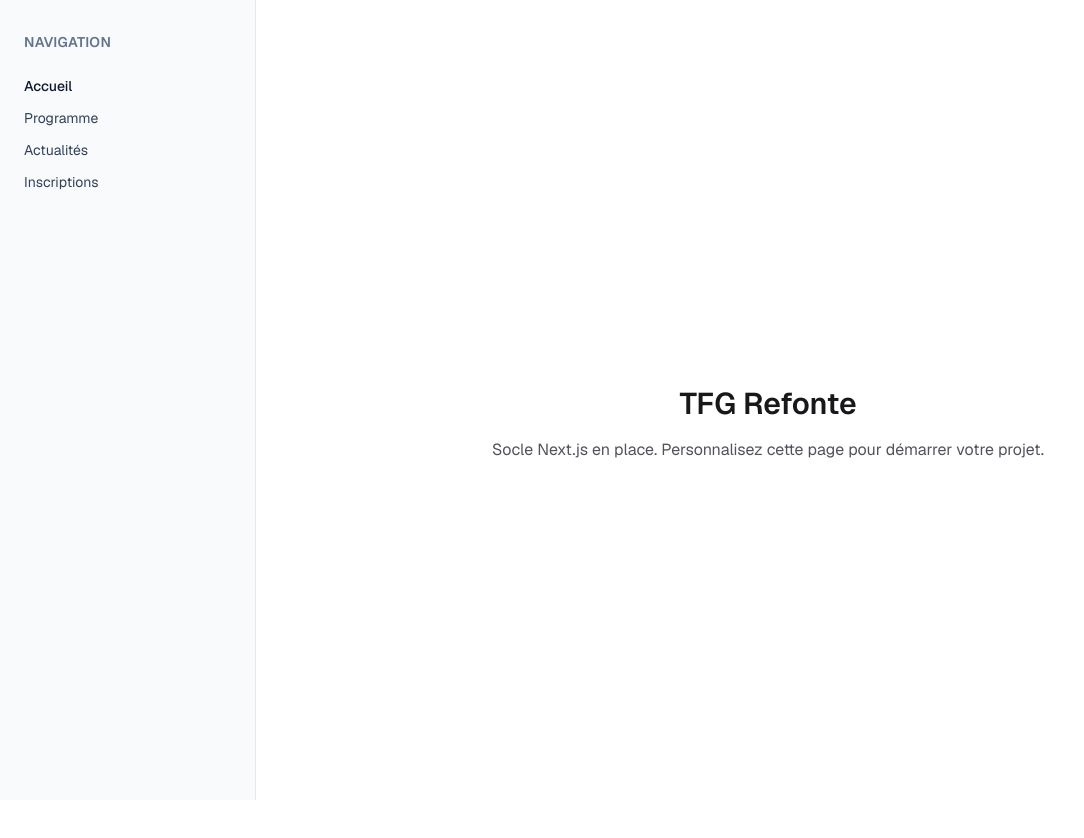
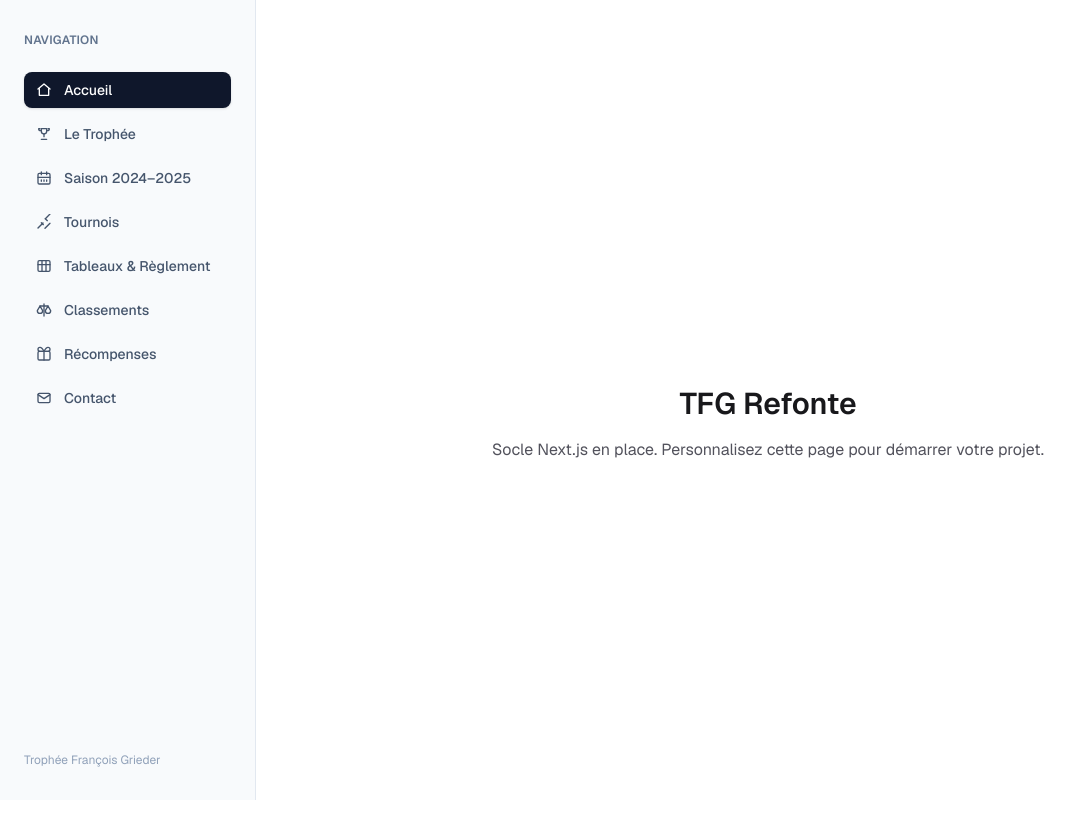
Before and after one commit to jesared/tfg-refonte, a Next.js app: page / in a window 1280 px wide. Shown: the top 838 px of the page, without its empty margins (0-1084 px from the left). Built offline with nearby package versions, Linux system fonts and the light colour scheme.

Commit message:
Fix sidebar dependencies

```diff
--- a/app/layout.tsx
+++ b/app/layout.tsx
@@ -1,6 +1,7 @@
 import type { Metadata } from "next";
 import { Geist, Geist_Mono } from "next/font/google";
 import "./globals.css";
+import { Sidebar } from "@/components/Sidebar";
 
 const geistSans = Geist({
   variable: "--font-geist-sans",
@@ -28,46 +29,8 @@
         className={`${geistSans.variable} ${geistMono.variable} min-h-full bg-white antialiased`}
       >
         <div className="min-h-full">
-          <header className="border-b border-slate-200 bg-white md:hidden">
-            <div className="flex items-center justify-between px-4 py-3">
-              <div className="flex flex-col">
-                <span className="text-sm font-semibold text-slate-900">
-                  Trophée François Grieder
-                </span>
-                <span className="text-xs text-slate-500">
-                  Challenge régional de tennis de table
-                </span>
-              </div>
-              <button
-                type="button"
-                className="inline-flex items-center rounded-md border border-slate-200 px-3 py-2 text-sm font-medium text-slate-700 shadow-sm"
-              >
-                Menu
-              </button>
-            </div>
-          </header>
-
           <div className="md:flex">
-            <aside className="hidden border-r border-slate-200 bg-slate-50 md:fixed md:inset-y-0 md:flex md:w-64 md:flex-col md:px-6 md:py-8">
-              <div className="text-sm font-semibold uppercase tracking-wide text-slate-500">
-                Navigation
-              </div>
-              <nav className="mt-6 space-y-3 text-sm text-slate-700">
-                <a className="block font-medium text-slate-900" href="#">
-                  Accueil
-                </a>
-                <a className="block" href="#">
-                  Programme
-                </a>
-                <a className="block" href="#">
-                  Actualités
-                </a>
-                <a className="block" href="#">
-                  Inscriptions
-                </a>
-              </nav>
-            </aside>
-
+            <Sidebar />
             <div className="flex-1 md:pl-64">
               <main className="px-4 py-6 sm:px-6 lg:px-8">{children}</main>
             </div>
--- /dev/null
+++ b/components/Sidebar.tsx
@@ -0,0 +1,127 @@
+"use client";
+
+import {
+  CalendarDays,
+  Gift,
+  Home,
+  Mail,
+  Scale,
+  Swords,
+  Table2,
+  Trophy,
+  X,
+} from "lucide-react";
+import { usePathname } from "next/navigation";
+import { useState } from "react";
+
+import { SidebarItem } from "@/components/SidebarItem";
+
+const navigationItems = [
+  { href: "/", label: "Accueil", icon: Home },
+  { href: "/le-trophee", label: "Le Trophée", icon: Trophy },
+  { href: "/saison-2024-2025", label: "Saison 2024–2025", icon: CalendarDays },
+  { href: "/tournois", label: "Tournois", icon: Swords },
+  { href: "/tableaux-reglement", label: "Tableaux & Règlement", icon: Table2 },
+  { href: "/classements", label: "Classements", icon: Scale },
+  { href: "/recompenses", label: "Récompenses", icon: Gift },
+  { href: "/contact", label: "Contact", icon: Mail },
+];
+
+const isItemActive = (pathname: string, href: string) => {
+  if (href === "/") {
+    return pathname === "/";
+  }
+
+  return pathname.startsWith(href);
+};
+
+export function Sidebar() {
+  const pathname = usePathname();
+  const [isOpen, setIsOpen] = useState(false);
+
+  return (
+    <>
+      <header className="border-b border-slate-200 bg-white md:hidden">
+        <div className="flex items-center justify-between px-4 py-3">
+          <div className="flex flex-col">
+            <span className="text-sm font-semibold text-slate-900">
+              Trophée François Grieder
+            </span>
+            <span className="text-xs text-slate-500">
+              Challenge régional de tennis de table
+            </span>
+          </div>
+          <button
+            type="button"
+            onClick={() => setIsOpen(true)}
+            className="inline-flex items-center gap-2 rounded-md border border-slate-200 px-3 py-2 text-sm font-medium text-slate-700 shadow-sm"
+            aria-expanded={isOpen}
+            aria-controls="mobile-sidebar"
+          >
+            Menu
+          </button>
+        </div>
+      </header>
+
+      <div
+        className={`fixed inset-0 z-40 bg-black/50 transition-opacity md:hidden ${
+          isOpen ? "opacity-100" : "pointer-events-none opacity-0"
+        }`}
+        onClick={() => setIsOpen(false)}
+        aria-hidden="true"
+      />
+      <div
+        id="mobile-sidebar"
+        className={`fixed inset-y-0 left-0 z-50 w-72 border-r border-slate-200 bg-white px-6 py-6 shadow-lg transition-transform md:hidden ${
+          isOpen ? "translate-x-0" : "-translate-x-full"
+        }`}
+        role="dialog"
+        aria-modal="true"
+      >
+        <div className="flex items-center justify-between">
+          <div className="text-sm font-semibold text-slate-900">Navigation</div>
+          <button
+            type="button"
+            onClick={() => setIsOpen(false)}
+            className="rounded-md p-2 text-slate-500 hover:bg-slate-100 hover:text-slate-700"
+            aria-label="Fermer le menu"
+          >
+            <X className="h-4 w-4" aria-hidden="true" />
+          </button>
+        </div>
+        <nav className="mt-6 space-y-2">
+          {navigationItems.map((item) => (
+            <SidebarItem
+              key={item.href}
+              href={item.href}
+              label={item.label}
+              icon={item.icon}
+              active={isItemActive(pathname, item.href)}
+              onSelect={() => setIsOpen(false)}
+            />
+          ))}
+        </nav>
+      </div>
+
+      <aside className="hidden border-r border-slate-200 bg-slate-50 md:fixed md:inset-y-0 md:flex md:w-64 md:flex-col md:px-6 md:py-8">
+        <div className="text-xs font-semibold uppercase tracking-wide text-slate-500">
+          Navigation
+        </div>
+        <nav className="mt-6 space-y-2">
+          {navigationItems.map((item) => (
+            <SidebarItem
+              key={item.href}
+              href={item.href}
+              label={item.label}
+              icon={item.icon}
+              active={isItemActive(pathname, item.href)}
+            />
+          ))}
+        </nav>
+        <div className="mt-auto pt-8 text-xs text-slate-400">
+          Trophée François Grieder
+        </div>
+      </aside>
+    </>
+  );
+}
--- /dev/null
+++ b/components/SidebarItem.tsx
@@ -0,0 +1,33 @@
+import Link from "next/link";
+import type { LucideIcon } from "lucide-react";
+
+type SidebarItemProps = {
+  href: string;
+  label: string;
+  icon: LucideIcon;
+  active?: boolean;
+  onSelect?: () => void;
+};
+
+export function SidebarItem({
+  href,
+  label,
+  icon: Icon,
+  active = false,
+  onSelect,
+}: SidebarItemProps) {
+  return (
+    <Link
+      href={href}
+      onClick={onSelect}
+      className={`flex items-center gap-3 rounded-lg px-3 py-2 text-sm font-medium transition ${
+        active
+          ? "bg-slate-900 text-white shadow-sm"
+          : "text-slate-600 hover:bg-slate-200/70 hover:text-slate-900"
+      }`}
+    >
+      <Icon className="h-4 w-4" aria-hidden="true" />
+      <span>{label}</span>
+    </Link>
+  );
+}
--- /dev/null
+++ b/lib/lucide-react.tsx
@@ -0,0 +1,120 @@
+import * as React from "react";
+
+export type LucideIcon = React.FC<React.SVGProps<SVGSVGElement>>;
+
+const defaultProps = {
+  fill: "none",
+  stroke: "currentColor",
+  strokeWidth: 2,
+  strokeLinecap: "round",
+  strokeLinejoin: "round",
+};
+
+function createIcon(
+  displayName: string,
+  path: React.ReactNode
+): React.FC<React.SVGProps<SVGSVGElement>> {
+  const Icon = ({ className, ...props }: React.SVGProps<SVGSVGElement>) => (
+    <svg
+      viewBox="0 0 24 24"
+      className={className}
+      {...defaultProps}
+      {...props}
+    >
+      {path}
+    </svg>
+  );
+
+  Icon.displayName = displayName;
+
+  return Icon;
+}
+
+export const CalendarDays = createIcon(
+  "CalendarDays",
+  <>
+    <rect x="3" y="5" width="18" height="16" rx="2" />
+    <line x1="16" y1="3" x2="16" y2="7" />
+    <line x1="8" y1="3" x2="8" y2="7" />
+    <line x1="3" y1="11" x2="21" y2="11" />
+    <line x1="8" y1="15" x2="8" y2="17" />
+    <line x1="12" y1="15" x2="12" y2="17" />
+    <line x1="16" y1="15" x2="16" y2="17" />
+  </>
+);
+
+export const Gift = createIcon(
+  "Gift",
+  <>
+    <rect x="3" y="8" width="18" height="13" rx="2" />
+    <line x1="12" y1="8" x2="12" y2="21" />
+    <path d="M12 8H6a3 3 0 0 1 0-6c3 0 6 6 6 6Z" />
+    <path d="M12 8h6a3 3 0 1 0 0-6c-3 0-6 6-6 6Z" />
+  </>
+);
+
+export const Home = createIcon(
+  "Home",
+  <>
+    <path d="M3 10.5L12 3l9 7.5" />
+    <path d="M5 10v10h14V10" />
+  </>
+);
+
+export const Mail = createIcon(
+  "Mail",
+  <>
+    <rect x="3" y="5" width="18" height="14" rx="2" />
+    <polyline points="3,7 12,13 21,7" />
+  </>
+);
+
+export const Scale = createIcon(
+  "Scale",
+  <>
+    <line x1="12" y1="3" x2="12" y2="21" />
+    <line x1="6" y1="6" x2="18" y2="6" />
+    <path d="M6 6l-4 7a4 4 0 0 0 8 0L6 6Z" />
+    <path d="M18 6l-4 7a4 4 0 0 0 8 0l-4-7Z" />
+  </>
+);
+
+export const Swords = createIcon(
+  "Swords",
+  <>
+    <path d="M3 21l7.5-7.5" />
+    <path d="M14 7l7-7" />
+    <path d="M14 7l3 3" />
+    <path d="M8 13l3 3" />
+    <path d="M21 14l-7.5 7.5" />
+  </>
+);
+
+export const Table2 = createIcon(
+  "Table2",
+  <>
+    <rect x="3" y="4" width="18" height="16" rx="2" />
+    <line x1="3" y1="10" x2="21" y2="10" />
+    <line x1="9" y1="4" x2="9" y2="20" />
+    <line x1="15" y1="4" x2="15" y2="20" />
+  </>
+);
+
+export const Trophy = createIcon(
+  "Trophy",
+  <>
+    <path d="M8 4h8v4a4 4 0 0 1-8 0V4Z" />
+    <path d="M6 4h-2a3 3 0 0 0 3 3" />
+    <path d="M18 4h2a3 3 0 0 1-3 3" />
+    <path d="M12 12v4" />
+    <path d="M8 20h8" />
+  </>
+);
+
+export const X = createIcon(
+  "X",
+  <>
+    <line x1="18" y1="6" x2="6" y2="18" />
+    <line x1="6" y1="6" x2="18" y2="18" />
+  </>
+);
--- a/tailwind.config.ts
+++ b/tailwind.config.ts
@@ -1,5 +1,4 @@
 import type { Config } from "tailwindcss";
-import animate from "tailwindcss-animate";
 
 const config = {
   darkMode: ["class", ".dark"],
@@ -37,7 +36,7 @@
       },
     },
   },
-  plugins: [animate],
+  plugins: [],
 } satisfies Config;
 
 export default config;
--- a/tsconfig.json
+++ b/tsconfig.json
@@ -20,7 +20,8 @@
       }
     ],
     "paths": {
-      "@/*": ["./*"]
+      "@/*": ["./*"],
+      "lucide-react": ["./lib/lucide-react"]
     }
   },
   "include": [
```
